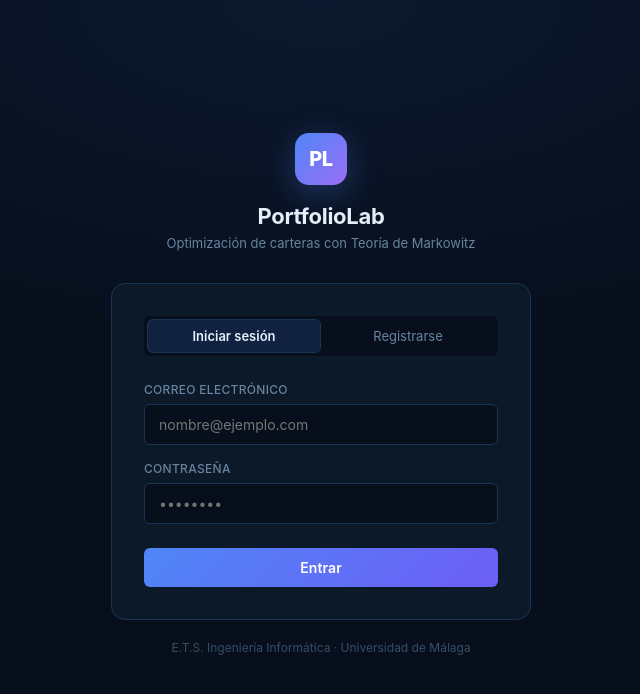
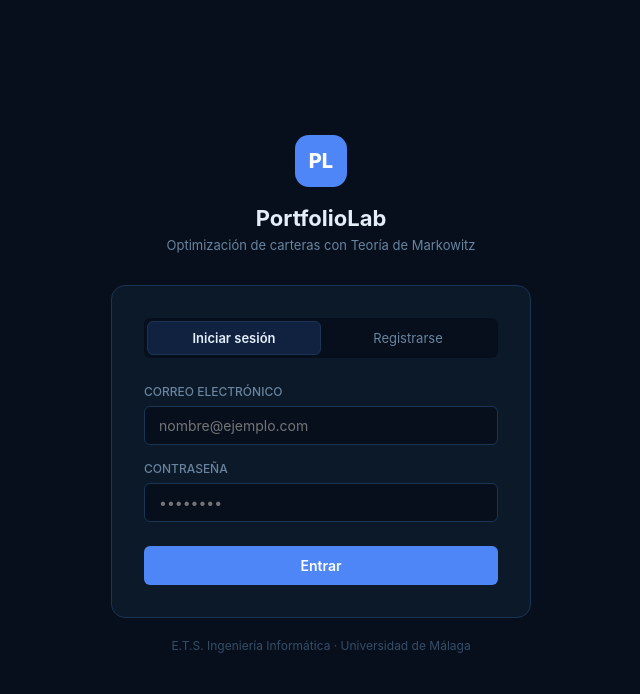
Before and after one commit to rumofe/tfg-optimizacion-carteras, a React (Vite) app in the folder frontend/: page / in a window 1280 px wide. Shown: the top 694 px of the page, without its empty margins (319-959 px from the left). Built offline with nearby package versions, Linux system fonts and the light colour scheme.

Commit message:
Documento resumen

```diff
--- a/frontend/src/pages/LoginPage.tsx
+++ b/frontend/src/pages/LoginPage.tsx
@@ -1,30 +1,17 @@
-import { useState, CSSProperties } from 'react';
+import { useState } from 'react';
 import { useNavigate } from 'react-router-dom';
 import { login, register } from '../services/api';
+import { INPUT } from '../styles';
 
 type Tab = 'login' | 'register';
 
-const INPUT: CSSProperties = {
-  width: '100%',
-  padding: '11px 14px',
-  backgroundColor: 'var(--bg)',
-  border: '1px solid var(--border)',
-  borderRadius: 'var(--radius-sm)',
-  color: 'var(--text)',
-  fontSize: '14px',
-  outline: 'none',
-  boxSizing: 'border-box',
-  transition: 'border-color 0.15s',
-};
-
-const LABEL: CSSProperties = {
+const LABEL = {
   display: 'block',
   color: 'var(--text-2)',
   fontSize: '12px',
   fontWeight: 500,
-  letterSpacing: '0.3px',
   marginBottom: '7px',
-};
+} as const;
 
 export default function LoginPage() {
   const navigate = useNavigate();
@@ -59,8 +46,6 @@ export default function LoginPage() {
       alignItems: 'center',
       justifyContent: 'center',
       padding: '24px',
-      /* Glow radial muy sutil en el centro */
-      background: 'radial-gradient(ellipse 80% 60% at 50% 0%, rgba(79,134,247,0.08) 0%, var(--bg) 70%)',
     }}>
       <div style={{ width: '100%', maxWidth: '420px' }}>
 
@@ -68,18 +53,16 @@ export default function LoginPage() {
         <div style={{ textAlign: 'center', marginBottom: '32px' }}>
           <div style={{
             width: '52px', height: '52px', borderRadius: '14px',
-            background: 'linear-gradient(135deg, #4f86f7 0%, #9b6ef5 100%)',
+            backgroundColor: 'var(--accent)',
             display: 'flex', alignItems: 'center', justifyContent: 'center',
             fontSize: '20px', fontWeight: 800, color: '#fff',
-            margin: '0 auto 18px', letterSpacing: '-0.5px',
-            boxShadow: '0 8px 32px rgba(79,134,247,0.3)',
+            margin: '0 auto 18px',
           }}>
             PL
           </div>
           <h1 style={{
             color: 'var(--text)', fontSize: '22px',
             fontWeight: 700, margin: '0 0 6px',
-            letterSpacing: '-0.3px',
           }}>
             PortfolioLab
           </h1>
@@ -182,9 +165,7 @@ export default function LoginPage() {
               style={{
                 width: '100%',
                 padding: '11px',
-                background: loading
-                  ? 'var(--raised)'
-                  : 'linear-gradient(135deg, #4f86f7 0%, #6d5ef5 100%)',
+                backgroundColor: loading ? 'var(--raised)' : 'var(--accent)',
                 color: loading ? 'var(--text-2)' : '#fff',
                 border: 'none',
                 borderRadius: 'var(--radius-sm)',
@@ -192,7 +173,6 @@ export default function LoginPage() {
                 fontWeight: 600,
                 cursor: loading ? 'not-allowed' : 'pointer',
                 transition: 'opacity 0.15s',
-                letterSpacing: '0.1px',
               }}
             >
               {loading
--- /dev/null
+++ b/frontend/src/styles.ts
@@ -0,0 +1,35 @@
+import { CSSProperties } from 'react';
+
+export const COLORS = [
+  '#4f86f7', '#0ea875', '#f0a020', '#9b6ef5',
+  '#e84040', '#22d3ee', '#f472b6', '#a3e635',
+];
+
+export const CARD: CSSProperties = {
+  backgroundColor: 'var(--surface)',
+  border: '1px solid var(--border)',
+  borderRadius: 'var(--radius)',
+  padding: '24px',
+};
+
+export const INPUT: CSSProperties = {
+  width: '100%',
+  padding: '10px 14px',
+  backgroundColor: 'var(--bg)',
+  border: '1px solid var(--border)',
+  borderRadius: 'var(--radius-sm)',
+  color: 'var(--text)',
+  fontSize: '14px',
+  outline: 'none',
+  boxSizing: 'border-box',
+};
+
+export const LABEL: CSSProperties = {
+  display: 'block',
+  color: 'var(--text-2)',
+  fontSize: '11px',
+  marginBottom: '6px',
+  fontWeight: 600,
+  letterSpacing: '0.5px',
+  textTransform: 'uppercase',
+};
```
Also changed, not shown: 2 other files (tests, documents, lock files or other folders).
